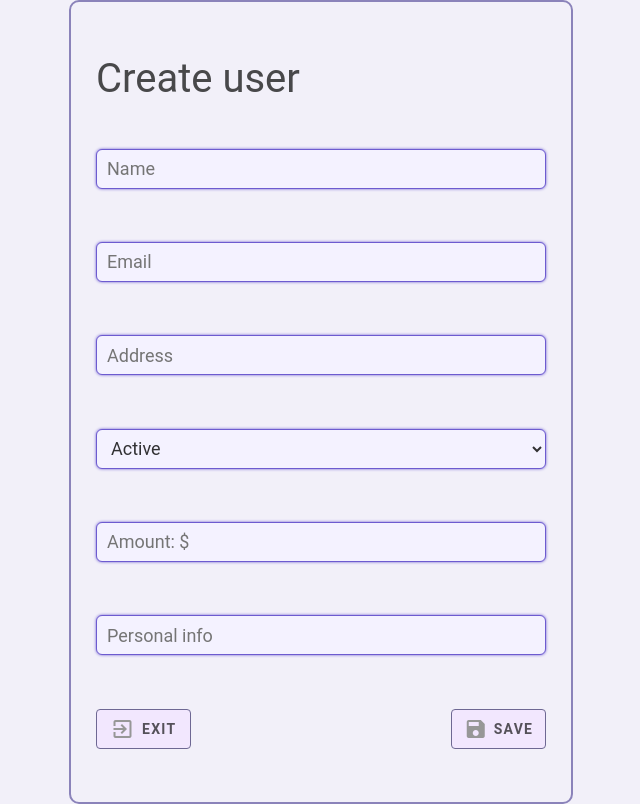
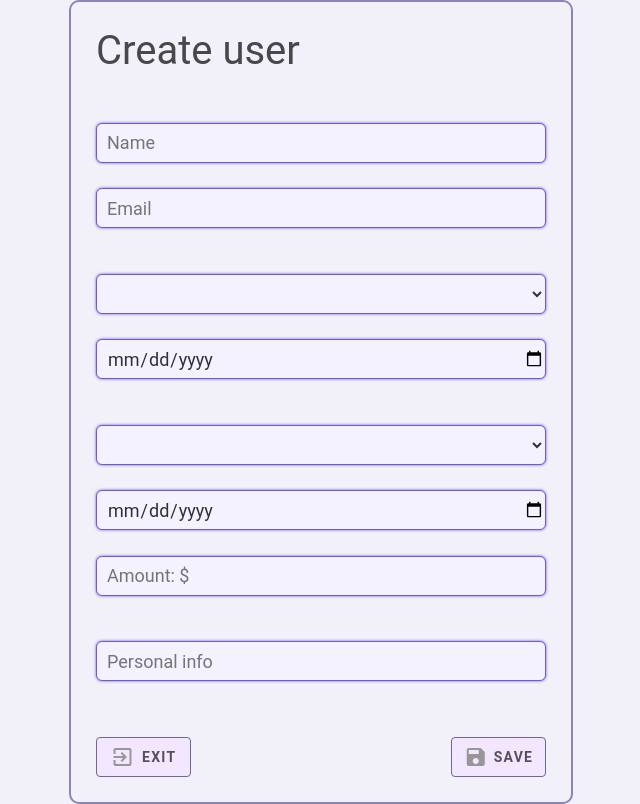
Before and after one commit to KoliverdovLS/Attemp-number-two-test-project-Angular, an Angular app: page /add-user in a window 1280 px wide. Shown: the whole page, without its empty margins (321-961 px from the left). Built offline with nearby package versions, Linux system fonts and the light colour scheme.

Commit message:
feat: added test version function: "add user"

```diff
--- a/src/app/add-user-page/add-user-page.component.css
+++ b/src/app/add-user-page/add-user-page.component.css
@@ -19,6 +19,7 @@
 .title-container {
   width: 450px;
   height: 40px;
+  margin-bottom: 30px;
 }
 
 h3 {
@@ -61,6 +62,7 @@ input {
   display: flex;
   justify-content: space-between;
   align-items: center;
+  margin-top: 30px;
 }
 
 button {
@@ -113,5 +115,18 @@ select {
   color: rgba(0,0,0,0.8);
 }
 
-option {
+#status-list {
+  margin-top: 20px;
 }
+
+#date-login {
+  margin-bottom: 20px;
+}
+
+#paid-list {
+  margin-top: 20px;
+}
+
+.amount {
+  margin-bottom: 20px;
+}
--- a/src/app/add-user-page/add-user-page.component.html
+++ b/src/app/add-user-page/add-user-page.component.html
@@ -2,26 +2,25 @@
   <div class="title-container">
     <h3>Create user</h3>
   </div>
-  <input type="text" name="name" placeholder="Name">
-  <input type="email" name="email" placeholder="Email">
-  <input type="text" name="address" placeholder="Address">
-  <select id="status-list">
-    <option class="option-status" value="Active">Active</option>
+  <input type="text" name="name" placeholder="Name" [(ngModel)]="fullName">
+  <input type="email" name="email" placeholder="Email" [(ngModel)]="email">
+  <select id="status-list" [(ngModel)]="userStatus">
+    <option class="select-title" disabled selected>User status:</option>
+    <option value="Active">Active</option>
     <option value="Inactive">Inactive</option>
-    <option value="Wait">Wait</option>
   </select>
-  <!--
-  <input type="text" name="status" list="liststatus">
-  <datalist id="liststatus">
-    <option value="Active"></option>
-    <option value="Inactive"></option>
-    <option value="Wait"></option>
-  </datalist>
-  -->
-  <input type="text" name="amount" placeholder="Amount: $">
-  <input type="text" name="personal-info" placeholder="Personal info">
+  <input type="date" id="date-login" name="date-last-login" [(ngModel)]="dateLastActive">
+  <select id="paid-status" [(ngModel)]="paidStatus">
+    <option class="select-title" disabled selected>Paid status:</option>
+    <option value="Paid">Paid</option>
+    <option value="Unpaid">Unpaid</option>
+    <option value="Overdue">Overdue</option>
+  </select>
+  <input type="date" id="date-paid" name="date-paid" [(ngModel)]="datePaid">
+  <input class="amount" type="text" name="amount" placeholder="Amount: $" [(ngModel)]="amount">
+  <input class="personal-info" type="text" name="personal-info" placeholder="Personal info" [(ngModel)]="personalInfo">
   <div class="btn-save-container">
     <button routerLink=""><span class="material-icons">exit_to_app</span>exit</button>
-    <button><span class="material-icons">save</span>Save</button>
+    <button (click)="addUser()"><span class="material-icons">save</span>Save</button>
   </div>
 </div>
--- a/src/app/add-user-page/add-user-page.component.ts
+++ b/src/app/add-user-page/add-user-page.component.ts
@@ -1,15 +1,62 @@
-import { Component, OnInit } from '@angular/core';
+import { Component } from '@angular/core';
+import {MyUser} from '../../assets/interface-my-user';
+import {UsersDataService} from '../services/users-data.service';
+
+interface Name {
+  first: string;
+  last: string;
+}
+
 
 @Component({
   selector: 'app-add-user-page',
   templateUrl: './add-user-page.component.html',
-  styleUrls: ['./add-user-page.component.css']
+  styleUrls: ['./add-user-page.component.css'],
+  providers: [UsersDataService],
 })
-export class AddUserPageComponent implements OnInit {
+export class AddUserPageComponent {
+  user: MyUser;
+  test: string;
+  fullName: string;
+  email: string;
+  userStatus: 'Active' | 'Inactive';
+  dateLastActive: string;
+  paidStatus: 'Paid' | 'Unpaid' | 'Overdue';
+  datePaid: string;
+  amount: string;
+  personalInfo: string;
 
-  constructor() { }
+  constructor(private usersDataService: UsersDataService) { }
 
-  ngOnInit(): void {
+  getFirsAndLastName(fullName: string): Name {
+    const indexSpace: number = fullName.indexOf(' ');
+    if (indexSpace === -1) {
+      return {
+        first: fullName,
+        last: '',
+      };
+    }
+    return {
+      first: fullName.slice(0, indexSpace),
+      last: fullName.slice(indexSpace + 1),
+    };
   }
 
+  addUser(): void {
+    const name: Name = this.getFirsAndLastName(this.fullName);
+    const user: MyUser = {
+      firstName: name.first,
+      lastName: name.last,
+      email: this.email,
+      userStatus: this.userStatus,
+      lastLogin: 'Last login:' + this.dateLastActive,
+      paymentStatus: this.paidStatus,
+      paymentPrefix: this.paidStatus + 'on',
+      date: this.datePaid,
+      amount: Number(this.amount),
+      id: 20,
+      personalInfo: this.personalInfo,
+    };
+    this.usersDataService.addUser(user);
+  }
 }
--- a/src/assets/interface-my-user.ts
+++ b/src/assets/interface-my-user.ts
@@ -9,5 +9,6 @@ export interface MyUser {
   date: string;
   amount: number;
   id: number;
-  visibility: 'visible' | 'unvisible';
+  visibility?: 'visible' | 'unvisible';
+  personalInfo?: string;
 }
```
